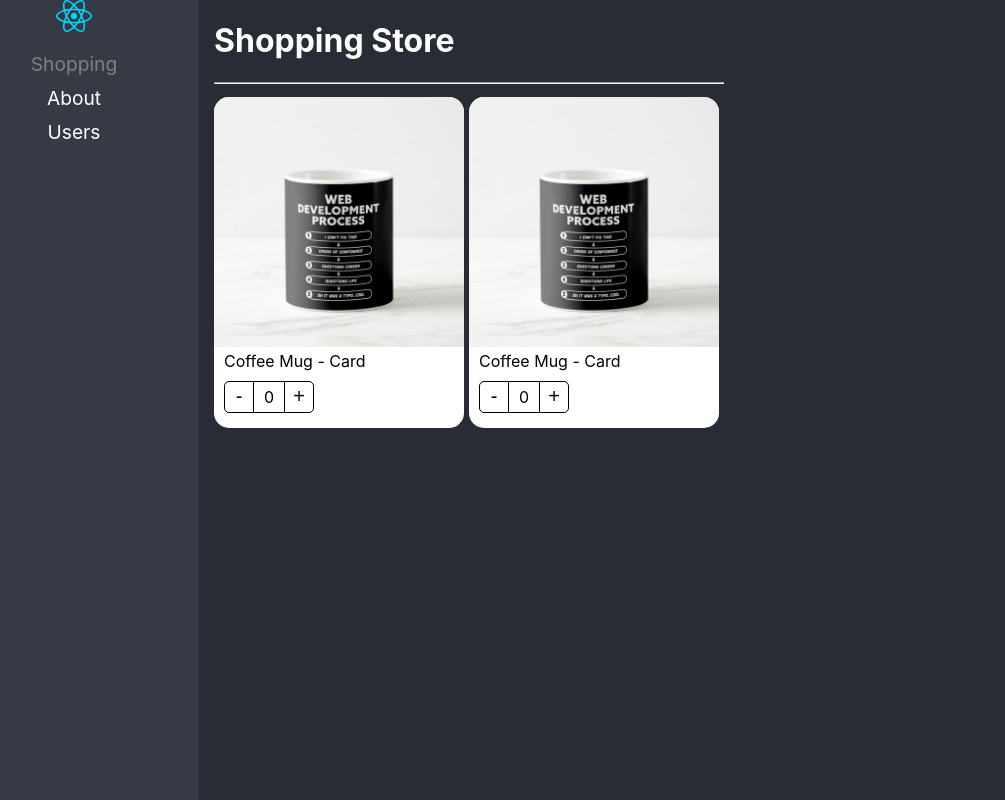
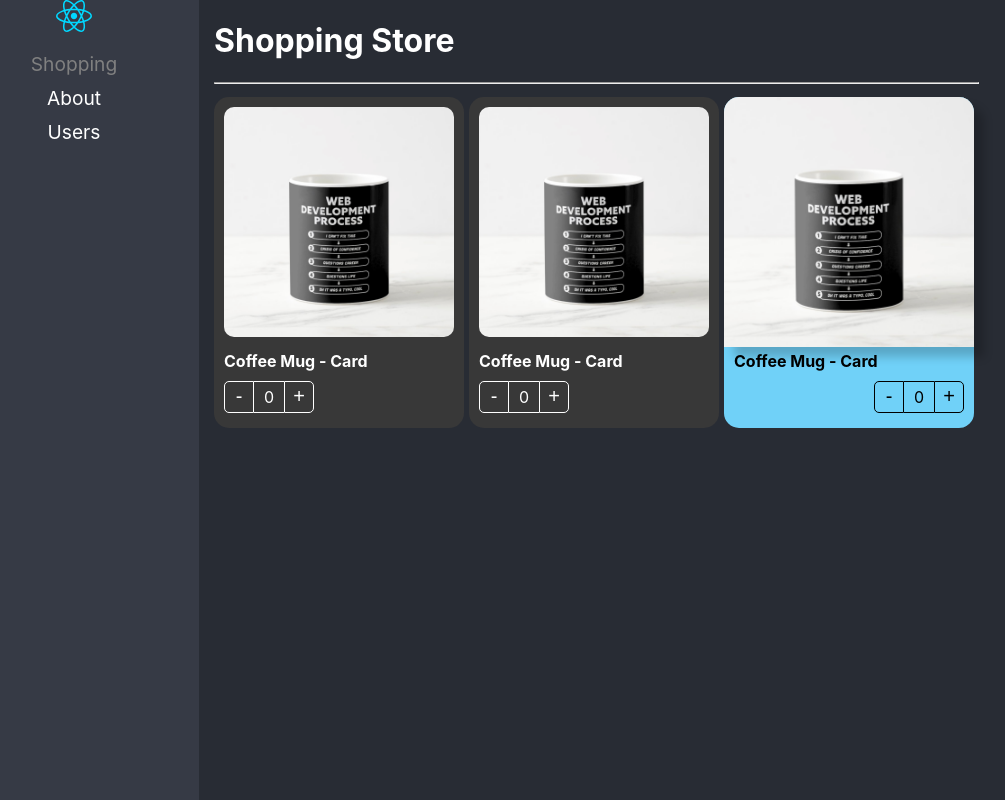
Before and after one commit to ArielFerreiro/react-adv, a React app: page / in a window 1280 px wide. Shown: the whole page, without its empty margins (51-1056 px from the left). Built offline with nearby package versions, Linux system fonts and the light colour scheme; the HTML template or start-up script is replaced by a standard one.

Commit message:
Component Extended Styles ready

```diff
--- a/src/02-component-patterns/components/ProductButton.tsx
+++ b/src/02-component-patterns/components/ProductButton.tsx
@@ -1,13 +1,19 @@
-import { useContext } from "react";
+import { CSSProperties, useContext } from "react";
 import { ProductContext } from "./ProductCard";
 import styles from '../styles/styles.module.css';
 
-export const ProductButtons = () => {
+
+export interface Props {
+    className?: string;
+    style?: CSSProperties;
+}
+
+export const ProductButtons = ({ className, style }: Props) => {
 
     const {counter, increaseBy} = useContext(ProductContext);
 
     return (
-        <div className={ styles.buttonsContainer}>
+        <div className={ `${styles.buttonsContainer} ${className}`} style={style}>
             <button className={ styles.buttonMinus } onClick={ () => increaseBy(-1)}>-</button>
             <div className={ styles.countLabel }>{ counter }</div>
             <button className={ styles.buttonAdd } onClick={ () => increaseBy(+1)}>+</button>
--- a/src/02-component-patterns/components/ProductCard.tsx
+++ b/src/02-component-patterns/components/ProductCard.tsx
@@ -1,23 +1,30 @@
-import { createContext } from 'react';
+import { createContext, ReactElement, CSSProperties } from 'react';
 
-import { ProductContextProps, ProductCardProps } from '../interfaces/interfaces';
+import { Product, ProductContextProps } from '../interfaces/interfaces';
 
 import styles from '../styles/styles.module.css';
 import { useProduct } from '../hooks/useProduct';
 
-import { ProductImage, ProductTitle, ProductButtons } from './';
+//import { ProductImage, ProductTitle, ProductButtons } from './';
+
+export interface Props {
+    children?: ReactElement | ReactElement[];  //Uno o varios opcional
+    product: Product;
+    className?: string;
+    style?: CSSProperties;
+}
 
 //:: Context
 export const ProductContext = createContext({} as ProductContextProps);
 const { Provider } = ProductContext;
 
-export const ProductCard = ({ children, product }: ProductCardProps) => {
+export const ProductCard = ({ children, product, className, style }: Props) => {
 
     const {counter, increaseBy} = useProduct();
 
     return (
         <Provider value={{ counter, increaseBy, product}}>
-            <div className={ styles.productCard }>
+            <div className={ `${styles.productCard} ${className}`} style={style}>
 
                 { children }
 
--- a/src/02-component-patterns/components/ProductImage.tsx
+++ b/src/02-component-patterns/components/ProductImage.tsx
@@ -1,10 +1,16 @@
-import { useContext } from "react";
+import { CSSProperties, useContext } from "react";
 import { ProductContext } from "./ProductCard";
 
 import noImage from '../assets/no-image.jpg';
 import styles from '../styles/styles.module.css';
 
-export const ProductImage = ({ img = '' }) => {
+export interface Props {
+    img?: string;
+    className?: string;
+    style?: CSSProperties;
+}
+
+export const ProductImage = ({ img = '', className, style }: Props) => {
 
     const {product} = useContext(ProductContext);
 
@@ -19,7 +25,7 @@ export const ProductImage = ({ img = '' }) => {
     }
 
     return (
-        <img src={ imgtoShow } alt="Product" className={ styles.productImg } />
+        <img src={ imgtoShow } alt="Product" className={ `${styles.productImg} ${className}` } style={style}/>
     );
 
 }
--- a/src/02-component-patterns/components/ProductTitle.tsx
+++ b/src/02-component-patterns/components/ProductTitle.tsx
@@ -1,14 +1,25 @@
-import { useContext } from "react";
+import { CSSProperties, useContext } from "react";
 import { ProductContext } from "./ProductCard";
 import styles from '../styles/styles.module.css';
 
+export interface Props {
+    title?: string;
+    className?: string;
+    style?: CSSProperties;
+}
 
-export const ProductTitle = ({ title }: {title?: string}) => {
+
+export const ProductTitle = ({ title, className, style }: Props) => {
 
     const {product} = useContext(ProductContext);
 
 
     return (
-        <span className={ styles.productDescription }>{ title ? title : product.title }</span>
+        <span
+            className={ `${styles.productDescription} ${className}` }
+            style={style}
+        >
+            { title ? title : product.title }
+        </span>
     );
 }
--- a/src/02-component-patterns/pages/ShoppingPage.tsx
+++ b/src/02-component-patterns/pages/ShoppingPage.tsx
@@ -1,4 +1,5 @@
 import { ProductCard, ProductButtons, ProductImage, ProductTitle } from "../components/";
+import '../styles/custom-styles.css';
 
 const product = {
     id: '1',
@@ -12,16 +13,22 @@ const ShoppingPage = () => {
         <h1>Shopping Store</h1>
         <hr/>
         <div style={{ display: 'flex', flexDirection:'row', flexWrap:'wrap'}}>
-            <ProductCard product={ product }>
-              <ProductCard.Image />
-              <ProductCard.Title  />
-              <ProductCard.Buttons />
+            <ProductCard product={ product } className="bg-dark text-white">
+              <ProductCard.Image className="custom-image" />
+              <ProductCard.Title className="text-bold" />
+              <ProductCard.Buttons className="custom-buttons"/>
             </ProductCard>
 
-            <ProductCard product={ product }>
-              <ProductImage />
-              <ProductTitle />
-              <ProductButtons />
+            <ProductCard product={ product } className="bg-dark text-white" >
+              <ProductImage className="custom-image"/>
+              <ProductTitle className="text-bold"/>
+              <ProductButtons className="custom-buttons"/>
+            </ProductCard>
+
+            <ProductCard product={ product } style={{ backgroundColor: '#70D1F8' }} >
+              <ProductImage style={{ boxShadow: '10px 10px 10px rgba(0,0,0,0.2)'}} />
+              <ProductTitle style={{ fontWeight: 'bold'}} />
+              <ProductButtons style={{ display: 'flex', justifyContent: 'end'}} />
             </ProductCard>
         </div>
 
--- /dev/null
+++ b/src/02-component-patterns/styles/custom-styles.css
@@ -0,0 +1,22 @@
+.bg-dark {
+    background-color: rgb(56,56,56);
+}
+
+.text-white {
+    color: white;
+}
+
+.text-bold {
+    font-weight: bold;
+}
+
+.custom-image {
+    padding: 10px;
+    border-radius: 20px;
+    width: calc(100% - 20px);
+}
+
+.custom-buttons button, .custom-buttons div {
+    color: white;
+    border-color: white;
+}
```
Also changed, not shown: src/02-component-patterns/interfaces/interfaces.ts (+7 -9 lines).
